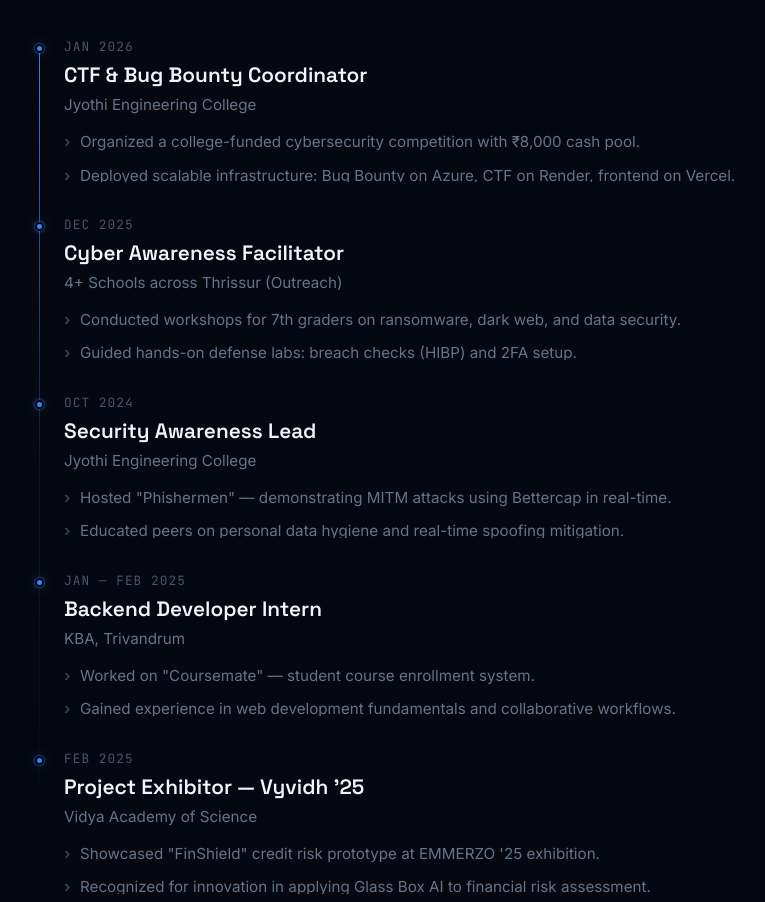
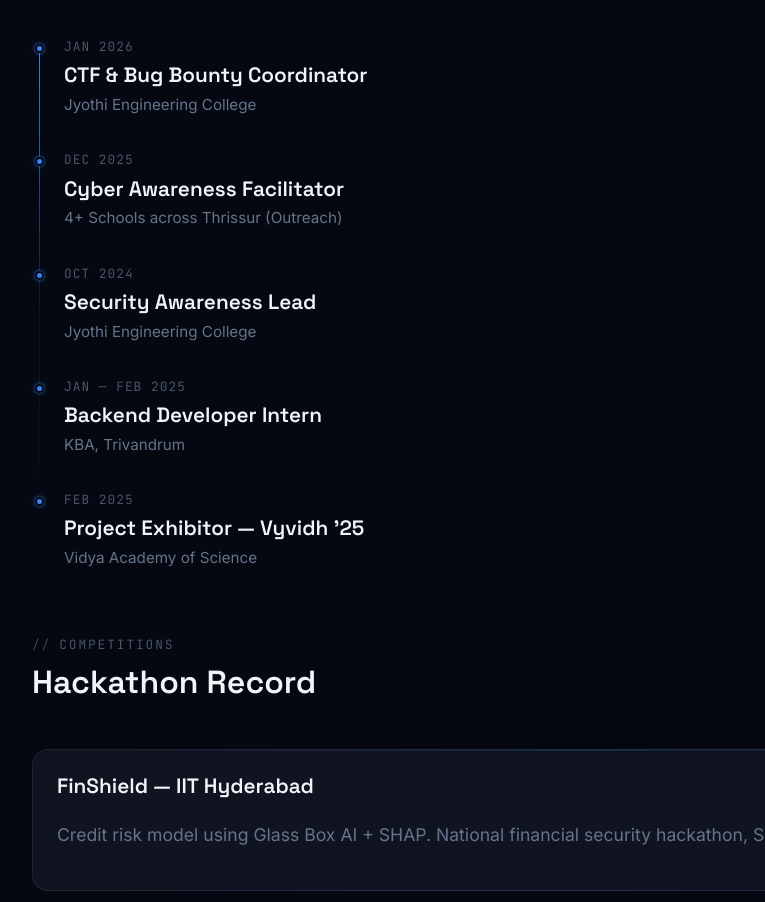
Before and after one commit to Rizzy1857/Rizzy1857.github.io, a plain HTML site: page index.html in a window 1280 px wide. Shown: the part 2360-3262 px from the top of the page, without its empty margins (82-847 px from the left). Drawn offline with Linux system fonts and the light colour scheme; no server answers.

Commit message:
Update adaptive.css

```diff
--- a/css/adaptive.css
+++ b/css/adaptive.css
@@ -21,8 +21,7 @@ body[data-profile="skimmer"] .project__desc {
 }
 
 body[data-profile="skimmer"] .timeline__points {
-    max-height: 3em;
-    overflow: hidden;
+    display: none;
 }
 
 body[data-profile="skimmer"] .sec-explain {
```
